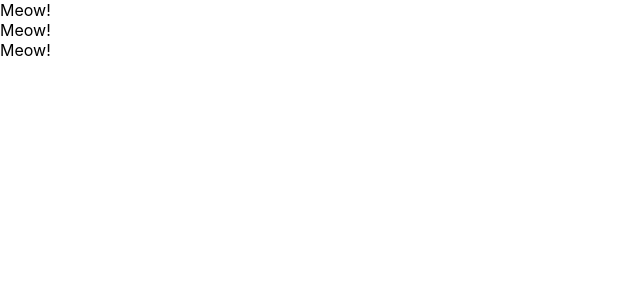
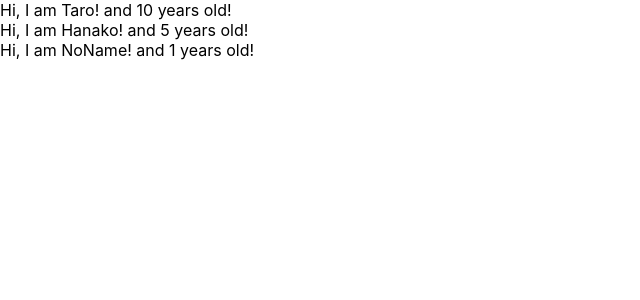
Before and after one commit to kazuaki1209/udemy-react-redux-crud-application, a React (Create React App) app: page / in a window 1280 px wide. Shown: the top 300 px of the page, without its empty margins (0-640 px from the left). Built offline with nearby package versions, Linux system fonts and the light colour scheme.

Commit message:
learn props of component

```diff
--- a/src/App.js
+++ b/src/App.js
@@ -1,4 +1,5 @@
-import React, { Component } from "react";
+// import React, { Component } from "react";
+import React from "react";
 
 // class App extends Component{
 //   render(){
@@ -22,17 +23,28 @@
 // }
 
 const App = () =>{
+  const profiles = [
+    { name: "Taro", age:10 },
+    { name: "Hanako", age:5 },
+    { name: "NoName" }
+  ]
   return (
     <div>
-      <Cat />
-      <Cat />
-      <Cat />
+      {
+        profiles.map((profile, index) => {
+          return <User name={profile.name} age={profile.age} key={index}/>
+        })
+      }
     </div>
   )
 }
 
-const Cat = () =>{
-  return <div>Meow!</div>
+const User = (props) =>{
+  return <div>Hi, I am {props.name}! and {props.age} years old!</div>
+}
+
+User.defaultProps = {
+  age: 1
 }
 
 export default App;
```
